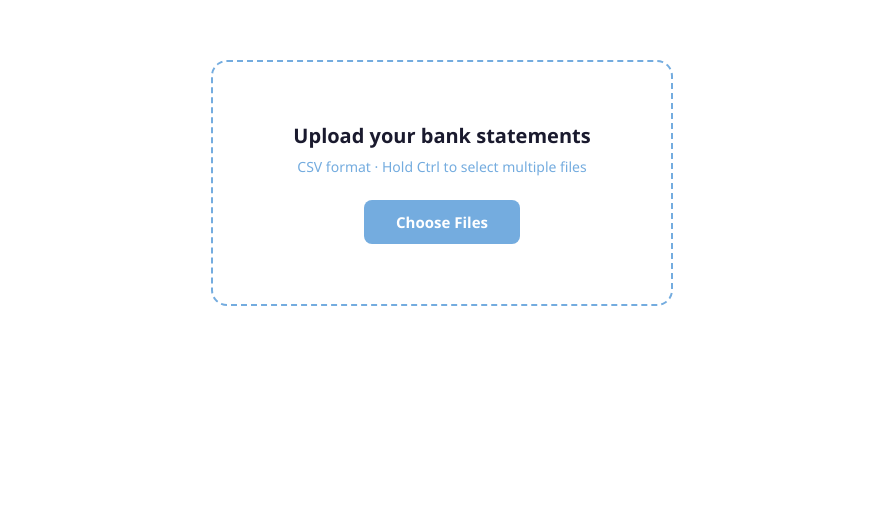
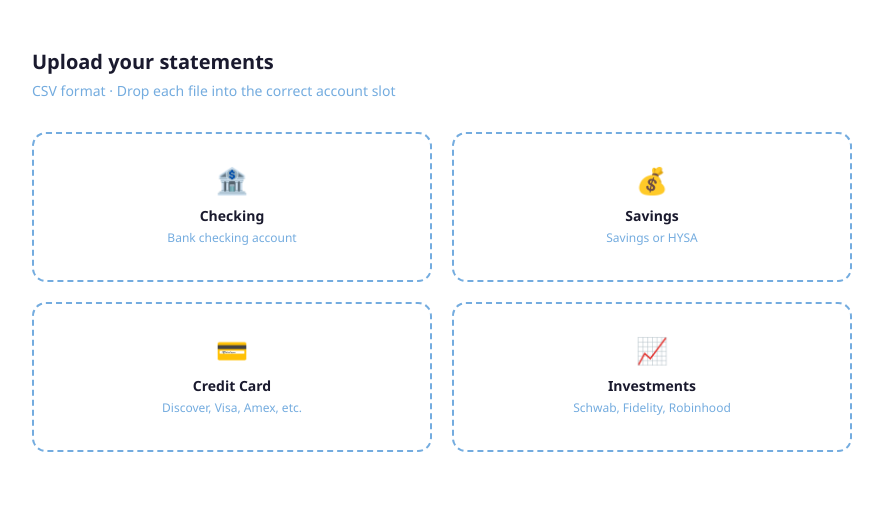
Before and after one commit to doc-chays-the-creator/finance-advisor, a Flask app: page / in a window 1280 px wide. Shown: the part 111-638 px from the top of the page, without its empty margins (198-1081 px from the left). Run offline with Flask 3, Linux system fonts and the light colour scheme.

Commit message:
Fix parsing bugs, add savings account, redesign upload UI
Parsing fixes:
- Strip comma thousands separators before pd.to_numeric (fixes -2,466.26 payment amounts on Discover)
- Normalize Deposit/Withdrawal/Purchase type labels to Credit/Debit
- Handle split Amount Debit / Amount Credit columns (Associated CU checking format)
- Footer/metadata rows dropped naturally via dropna after failed date/amount parsing

Architecture:
- Explicit account type upload slots replace filename guessing
- run_intake now accepts {account_type: path} dict -- no more fragile filename detection
- Savings tracked as its own account type with inflow/outflow/net
- Credit card now reports charges, payments, and net spend separately (not a fake balance)
- analysis_agent updated for new field names and savings context

UI:
- Four labeled drop zones: Checking, Savings, Credit Card, Investments
- Slots turn green when a file is loaded
- Analyze button appears only after at least one file is selected

Co-Authored-By: Claude Sonnet 4.6 <noreply@anthropic.com>

```diff
--- a/app.py
+++ b/app.py
@@ -26,26 +26,26 @@ def index():
 @app.route('/upload', methods=['POST'])
 def upload():
     """
-    Step 1: Receive CSV files, run intake parsing, generate clarifying questions.
-    Returns questions for the user to answer before full analysis runs.
+    Step 1: Receive labeled CSV files, run intake parsing, generate clarifying questions.
+    Accepts named fields: checking, savings, credit_card, investments.
     """
-    files = request.files.getlist('file')
-    if not files:
+    file_map = {}
+    filenames = []
+
+    for account_type in ['checking', 'savings', 'credit_card', 'investments']:
+        f = request.files.get(account_type)
+        if f and f.filename:
+            filepath = os.path.join(UPLOAD_FOLDER, f.filename)
+            f.save(filepath)
+            file_map[account_type] = filepath
+            filenames.append(f.filename)
+
+    if not file_map:
         return jsonify({"error": "No files uploaded"}), 400
-
-    # Save uploaded files
-    filepaths = []
-    filenames = []
-    for f in files:
-        filename = f.filename
-        filepath = os.path.join(UPLOAD_FOLDER, filename)
-        f.save(filepath)
-        filepaths.append(filepath)
-        filenames.append(filename)
 
     # Run intake parsing
     try:
-        summary = run_intake(filepaths)
+        summary = run_intake(file_map)
     except ValueError as e:
         return jsonify({"error": str(e)}), 400
 
--- a/templates/dashboard.html
+++ b/templates/dashboard.html
@@ -23,33 +23,64 @@
 
         /* ── UPLOAD ── */
         .upload-section {
-            display: flex;
-            justify-content: center;
-            align-items: center;
-            padding: 60px 40px;
+            padding: 48px 40px;
+            max-width: 900px;
+            margin: 0 auto;
         }
-        .upload-box {
-            background: #ffffff;
+        .upload-section h2 {
+            font-size: 20px;
+            color: #1a1a2e;
+            margin-bottom: 6px;
+        }
+        .upload-section .upload-subtitle {
+            color: #74acdf;
+            font-size: 14px;
+            margin-bottom: 32px;
+        }
+        .upload-grid {
+            display: grid;
+            grid-template-columns: 1fr 1fr;
+            gap: 20px;
+            margin-bottom: 28px;
+        }
+        .upload-slot {
             border: 2px dashed #74acdf;
-            border-radius: 16px;
-            padding: 60px 80px;
+            border-radius: 14px;
+            padding: 28px 20px;
             text-align: center;
+            transition: border-color 0.2s, background 0.2s;
+            cursor: pointer;
+            position: relative;
         }
-        .upload-box:hover { border-color: #f6b40e; }
-        .upload-box h2 { font-size: 20px; margin-bottom: 8px; color: #1a1a2e; }
-        .upload-box p  { color: #74acdf; font-size: 14px; margin-bottom: 24px; }
-        .upload-btn {
-            background: #74acdf;
-            color: #ffffff;
-            padding: 12px 32px;
-            border-radius: 8px;
-            font-size: 15px;
+        .upload-slot:hover   { border-color: #f6b40e; background: #fffdf5; }
+        .upload-slot.has-file { border-color: #3ab57a; border-style: solid; background: #f4fff9; }
+        .upload-slot .slot-icon { font-size: 26px; margin-bottom: 8px; }
+        .upload-slot .slot-label { font-size: 14px; font-weight: 700; color: #1a1a2e; margin-bottom: 4px; }
+        .upload-slot .slot-hint  { font-size: 12px; color: #74acdf; }
+        .upload-slot .slot-filename {
+            font-size: 12px;
+            color: #3ab57a;
             font-weight: 600;
+            margin-top: 6px;
+            word-break: break-all;
+        }
+        .upload-slot input[type="file"] {
+            position: absolute; inset: 0; opacity: 0; cursor: pointer; width: 100%; height: 100%;
+        }
+        .run-btn {
+            background: #f6b40e;
+            color: #1a1a2e;
+            border: none;
+            padding: 14px 48px;
+            border-radius: 10px;
+            font-size: 16px;
+            font-weight: 700;
             cursor: pointer;
-            display: inline-block;
+            display: none;
+            transition: background 0.2s;
         }
-        .upload-btn:hover { background: #5a96cc; }
-        #file-input { display: none; }
+        .run-btn:hover { background: #e0a20c; }
+        .run-btn.visible { display: inline-block; }
 
         /* ── LOADING ── */
         .loading { display: none; text-align: center; padding: 60px; }
@@ -262,12 +293,39 @@
 
 <!-- STEP 1: Upload -->
 <div class="upload-section" id="upload-section">
-    <div class="upload-box">
-        <h2>Upload your bank statements</h2>
-        <p>CSV format · Hold Ctrl to select multiple files</p>
-        <label for="file-input" class="upload-btn">Choose Files</label>
-        <input type="file" id="file-input" accept=".csv" multiple onchange="handleUpload(this)">
+    <h2>Upload your statements</h2>
+    <p class="upload-subtitle">CSV format · Drop each file into the correct account slot</p>
+    <div class="upload-grid">
+        <div class="upload-slot" id="slot-checking">
+            <div class="slot-icon">🏦</div>
+            <div class="slot-label">Checking</div>
+            <div class="slot-hint">Bank checking account</div>
+            <div class="slot-filename" id="name-checking"></div>
+            <input type="file" accept=".csv" onchange="handleSlot(this, 'checking')">
+        </div>
+        <div class="upload-slot" id="slot-savings">
+            <div class="slot-icon">💰</div>
+            <div class="slot-label">Savings</div>
+            <div class="slot-hint">Savings or HYSA</div>
+            <div class="slot-filename" id="name-savings"></div>
+            <input type="file" accept=".csv" onchange="handleSlot(this, 'savings')">
+        </div>
+        <div class="upload-slot" id="slot-credit_card">
+            <div class="slot-icon">💳</div>
+            <div class="slot-label">Credit Card</div>
+            <div class="slot-hint">Discover, Visa, Amex, etc.</div>
+            <div class="slot-filename" id="name-credit_card"></div>
+            <input type="file" accept=".csv" onchange="handleSlot(this, 'credit_card')">
+        </div>
+        <div class="upload-slot" id="slot-investments">
+            <div class="slot-icon">📈</div>
+            <div class="slot-label">Investments</div>
+            <div class="slot-hint">Schwab, Fidelity, Robinhood</div>
+            <div class="slot-filename" id="name-investments"></div>
+            <input type="file" accept=".csv" onchange="handleSlot(this, 'investments')">
+        </div>
     </div>
+    <button class="run-btn" id="run-btn" onclick="handleUpload()">Analyze →</button>
 </div>
 
 <!-- LOADING (reused for both steps) -->
@@ -340,17 +398,29 @@
         '#1a5a8a', '#a86506'
     ];
 
-    // ── Step 1: Upload ──
-    async function handleUpload(input) {
-        const files = input.files;
-        if (!files || files.length === 0) return;
+    // ── Step 1: Upload slots ──
+    const slotFiles = { checking: null, savings: null, credit_card: null, investments: null };
+
+    function handleSlot(input, accountType) {
+        const file = input.files[0];
+        if (!file) return;
+        slotFiles[accountType] = file;
+        document.getElementById('slot-' + accountType).classList.add('has-file');
+        document.getElementById('name-' + accountType).textContent = file.name;
+        const anyLoaded = Object.values(slotFiles).some(f => f !== null);
+        document.getElementById('run-btn').classList.toggle('visible', anyLoaded);
+    }
+
+    async function handleUpload() {
+        const anyLoaded = Object.values(slotFiles).some(f => f !== null);
+        if (!anyLoaded) return;
 
         show('loading');
         setLoadingText('Reading your statements...');
 
         const formData = new FormData();
-        for (let i = 0; i < files.length; i++) {
-            formData.append('file', files[i]);
+        for (const [accountType, file] of Object.entries(slotFiles)) {
+            if (file) formData.append(accountType, file);
         }
 
         try {
@@ -790,7 +860,18 @@
         questionData = [];
         currentDateRange = null;
         lastExportData = null;
-        document.getElementById('file-input').value = '';
+        // Clear all slots
+        for (const key of Object.keys(slotFiles)) {
+            slotFiles[key] = null;
+            const slot = document.getElementById('slot-' + key);
+            if (slot) {
+                slot.classList.remove('has-file');
+                slot.querySelector('input[type="file"]').value = '';
+            }
+            const nameEl = document.getElementById('name-' + key);
+            if (nameEl) nameEl.textContent = '';
+        }
+        document.getElementById('run-btn').classList.remove('visible');
         document.getElementById('new-session-bar').style.display = 'none';
         document.getElementById('header-subtitle').textContent = 'AI-powered personal finance analysis';
         document.getElementById('comparison-card').style.display = 'none';
```
Also changed, not shown: agents/analysis_agent.py (+33 -34 lines), agents/intake_agent.py (+122 -93 lines).
